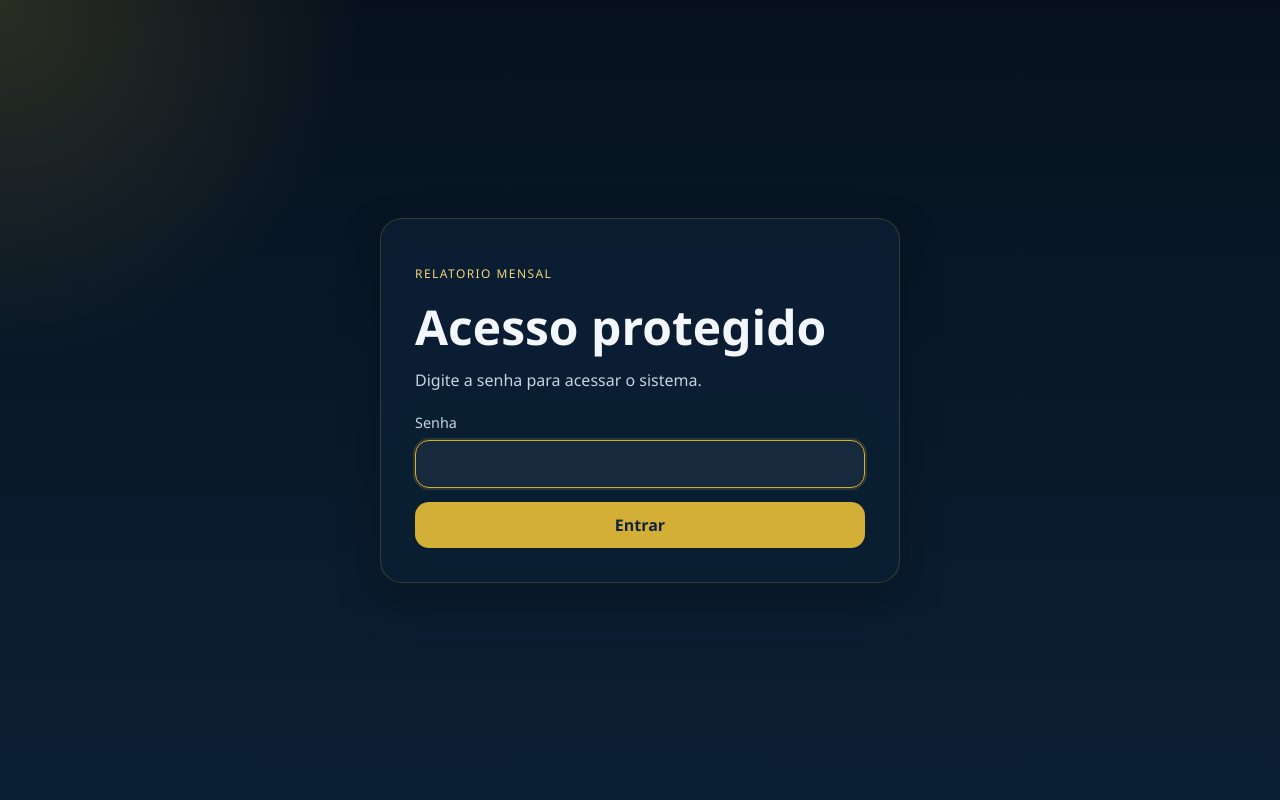
After one commit to romanocmd0/pedido-ricardo, a Flask app: page /login in a window 1280 px wide. The commit adds this page. Run offline with Flask 3, Linux system fonts and the light colour scheme; parts of the project's set-up code (start-up, migrations or seed data) failed here and were passed over.

Commit message:
Add files via upload

```diff
--- a/2026-04-17-files-mentioned-by-the-user-pedido-2/app.py
+++ b/2026-04-17-files-mentioned-by-the-user-pedido-2/app.py
@@ -1,6 +1,7 @@
 from __future__ import annotations
 
 import io
+import hmac
 import json
 import os
 import sqlite3
@@ -9,7 +10,7 @@ from datetime import datetime
 from pathlib import Path
 from typing import Any
 
-from flask import Flask, jsonify, render_template, request, send_file
+from flask import Flask, jsonify, redirect, render_template, request, send_file, session, url_for
 from openpyxl import Workbook
 from openpyxl.styles import Alignment, Font, PatternFill
 from reportlab.lib import colors
@@ -75,12 +76,35 @@ MAX_MONTH_KEY = "2050-12"
 
 app = Flask(__name__)
 app.config["JSON_AS_ASCII"] = False
+app.secret_key = os.getenv("SECRET_KEY") or os.getenv("APP_SECRET_KEY") or os.urandom(32)
+
+APP_PASSWORD = os.getenv("APP_PASSWORD", "")
 
 
 def get_db() -> sqlite3.Connection:
     connection = sqlite3.connect(DATABASE_PATH)
     connection.row_factory = sqlite3.Row
     return connection
+
+
+def is_authenticated() -> bool:
+    return bool(session.get("authenticated"))
+
+
+def wants_json_response() -> bool:
+    return request.path.startswith("/api/")
+
+
+@app.before_request
+def require_login():
+    public_endpoints = {"login", "healthcheck", "static"}
+    if request.endpoint in public_endpoints:
+        return None
+    if is_authenticated():
+        return None
+    if wants_json_response():
+        return jsonify({"error": "Autenticacao obrigatoria."}), 401
+    return redirect(url_for("login", next=request.full_path if request.query_string else request.path))
 
 
 def normalize_text(value: str | None) -> str:
@@ -743,7 +767,15 @@ def build_excel_report(report: dict[str, Any]) -> io.BytesIO:
         ("Total Transf. de Combo", summary["combo_transferencia_total_value"]),
         ("Total Cautelar", summary["cautelar_total_value"]),
         ("Total Pesquisa", summary["pesquisa_total_value"]),
+        ("Registros no mes", summary["record_count"]),
+        ("Total de operacoes", summary["total_operations"]),
+        ("Qtd. Transferencias", summary["transferencia_group_qty"]),
+        ("Qtd. Transf. Caminhao", summary["caminhao_transferencia_qty"]),
+        ("Qtd. Transf. de Combo", summary["combo_transferencia_qty"]),
+        ("Qtd. Cautelares", summary["cautelar_qty"]),
+        ("Qtd. Pesquisas", summary["pesquisa_qty"]),
         ("Percentual Transferencias", f"{summary['transferencia_pct']}%"),
+        ("Percentual Transf. Caminhao", f"{summary['caminhao_transferencia_pct']}%"),
         ("Percentual Transf. de Combo", f"{summary['combo_transferencia_pct']}%"),
         ("Percentual Cautelares", f"{summary['cautelar_pct']}%"),
         ("Percentual Pesquisas", f"{summary['pesquisa_pct']}%"),
@@ -837,6 +869,18 @@ def build_pdf_report(report: dict[str, Any]) -> io.BytesIO:
         ["Total Transf. de Combo", f"R$ {summary['combo_transferencia_total_value']:.2f}"],
         ["Total Cautelar", f"R$ {summary['cautelar_total_value']:.2f}"],
         ["Total Pesquisa", f"R$ {summary['pesquisa_total_value']:.2f}"],
+        ["Registros no mes", str(summary["record_count"])],
+        ["Total de operacoes", str(summary["total_operations"])],
+        ["Qtd. Transferencias", str(summary["transferencia_group_qty"])],
+        ["Qtd. Transf. Caminhao", str(summary["caminhao_transferencia_qty"])],
+        ["Qtd. Transf. de Combo", str(summary["combo_transferencia_qty"])],
+        ["Qtd. Cautelares", str(summary["cautelar_qty"])],
+        ["Qtd. Pesquisas", str(summary["pesquisa_qty"])],
+        ["Percentual Transferencias", f"{summary['transferencia_pct']}%"],
+        ["Percentual Transf. Caminhao", f"{summary['caminhao_transferencia_pct']}%"],
+        ["Percentual Transf. de Combo", f"{summary['combo_transferencia_pct']}%"],
+        ["Percentual Cautelares", f"{summary['cautelar_pct']}%"],
+        ["Percentual Pesquisas", f"{summary['pesquisa_pct']}%"],
     ]
     summary_table = Table(summary_data, colWidths=[70 * mm, 45 * mm])
     summary_table.setStyle(
@@ -1085,7 +1129,32 @@ def init_db() -> None:
             connection.execute(
                 "INSERT INTO app_meta (key, value) VALUES ('cleanup_records_2026_04_2026_11', 'done')"
             )
-        ensure_allowed_months(connection)
+ensure_allowed_months(connection)
+
+
+@app.route("/login", methods=["GET", "POST"])
+def login():
+    error = ""
+    next_url = request.args.get("next") or url_for("index")
+    if request.method == "POST":
+        password = request.form.get("password", "")
+        next_url = request.form.get("next") or url_for("index")
+        if not APP_PASSWORD:
+            error = "Senha do sistema nao configurada. Defina APP_PASSWORD no ambiente."
+            return render_template("login.html", error=error, next_url=next_url), 500
+        if hmac.compare_digest(password, APP_PASSWORD):
+            session.clear()
+            session["authenticated"] = True
+            safe_next_url = next_url if next_url.startswith("/") and not next_url.startswith("//") else url_for("index")
+            return redirect(safe_next_url)
+        error = "Senha incorreta. Tente novamente."
+    return render_template("login.html", error=error, next_url=next_url)
+
+
+@app.post("/logout")
+def logout():
+    session.clear()
+    return redirect(url_for("login"))
 
 
 @app.route("/")
--- a/2026-04-17-files-mentioned-by-the-user-pedido-2/static/styles.css
+++ b/2026-04-17-files-mentioned-by-the-user-pedido-2/static/styles.css
@@ -28,6 +28,37 @@ body {
 button, input, select, a { font: inherit; }
 a { color: inherit; text-decoration: none; }
 .layout { width: min(1520px, calc(100% - 32px)); margin: 0 auto; padding: 24px 0 40px; }
+.login-layout {
+  min-height: 100vh;
+  display: grid;
+  place-items: center;
+  width: min(100% - 32px, 520px);
+  margin: 0 auto;
+  padding: 32px 0;
+}
+.login-panel {
+  width: 100%;
+  padding: 34px;
+}
+.login-panel h1 {
+  margin: 8px 0 10px;
+  font-size: clamp(2rem, 5vw, 3rem);
+}
+.login-copy {
+  margin: 0 0 22px;
+  color: var(--muted);
+}
+.login-error {
+  margin-bottom: 16px;
+  padding: 12px 14px;
+  border-radius: 14px;
+  color: #ffd1d1;
+  background: rgba(255,122,122,0.12);
+  border: 1px solid rgba(255,122,122,0.28);
+}
+.login-form .primary-button {
+  width: 100%;
+}
 .top-nav {
   display: flex;
   justify-content: center;
@@ -86,6 +117,27 @@ a { color: inherit; text-decoration: none; }
 }
 .month-tab span, .month-tab small { display: block; }
 .month-tab small { margin-top: 6px; color: var(--muted); }
+.month-tab-actions {
+  display: flex;
+  gap: 8px;
+  margin-top: 12px;
+}
+.tab-export-button {
+  display: inline-flex !important;
+  align-items: center;
+  justify-content: center;
+  min-height: 30px;
+  padding: 6px 9px;
+  border-radius: 999px;
+  border: 1px solid rgba(212,175,55,0.24);
+  background: rgba(212,175,55,0.12);
+  color: var(--accent-strong);
+  font-size: 0.78rem;
+  font-weight: 700;
+}
+.tab-export-button:hover {
+  background: rgba(212,175,55,0.22);
+}
 .month-tab.is-active { background: linear-gradient(135deg, rgba(212,175,55,0.2), rgba(212,175,55,0.08)); border-color: var(--accent); }
 .month-tab:hover, .primary-button:hover, .secondary-button:hover, .icon-button:hover, .hero-link:hover { transform: translateY(-1px); opacity: 0.94; }
 .filters { display: flex; gap: 12px; align-items: end; flex-wrap: wrap; }
--- /dev/null
+++ b/2026-04-17-files-mentioned-by-the-user-pedido-2/templates/login.html
@@ -0,0 +1,31 @@
+<!DOCTYPE html>
+<html lang="pt-BR">
+  <head>
+    <meta charset="UTF-8" />
+    <meta name="viewport" content="width=device-width, initial-scale=1.0" />
+    <title>Acesso protegido</title>
+    <link rel="stylesheet" href="{{ url_for('static', filename='styles.css') }}" />
+  </head>
+  <body>
+    <main class="login-layout">
+      <section class="panel login-panel">
+        <p class="eyebrow">Relatorio Mensal</p>
+        <h1>Acesso protegido</h1>
+        <p class="login-copy">Digite a senha para acessar o sistema.</p>
+
+        {% if error %}
+          <div class="login-error">{{ error }}</div>
+        {% endif %}
+
+        <form method="post" class="login-form">
+          <input type="hidden" name="next" value="{{ next_url }}" />
+          <label class="field">
+            <span>Senha</span>
+            <input name="password" type="password" autocomplete="current-password" required autofocus />
+          </label>
+          <button class="primary-button" type="submit">Entrar</button>
+        </form>
+      </section>
+    </main>
+  </body>
+</html>
```
Also changed, not shown: 2026-04-17-files-mentioned-by-the-user-pedido-2/static/app.js (+20 -3 lines), 2026-04-17-files-mentioned-by-the-user-pedido-2/README.md.
